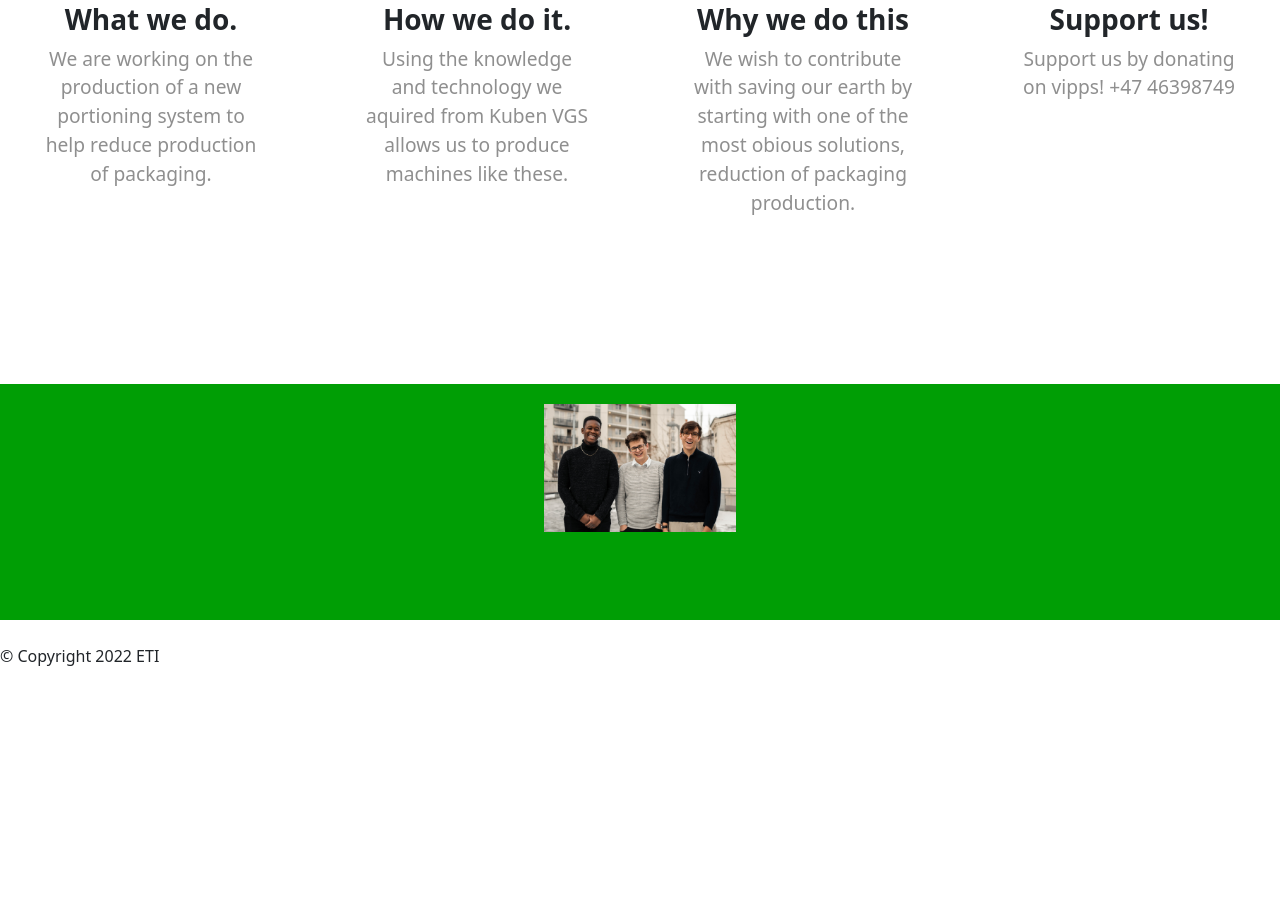
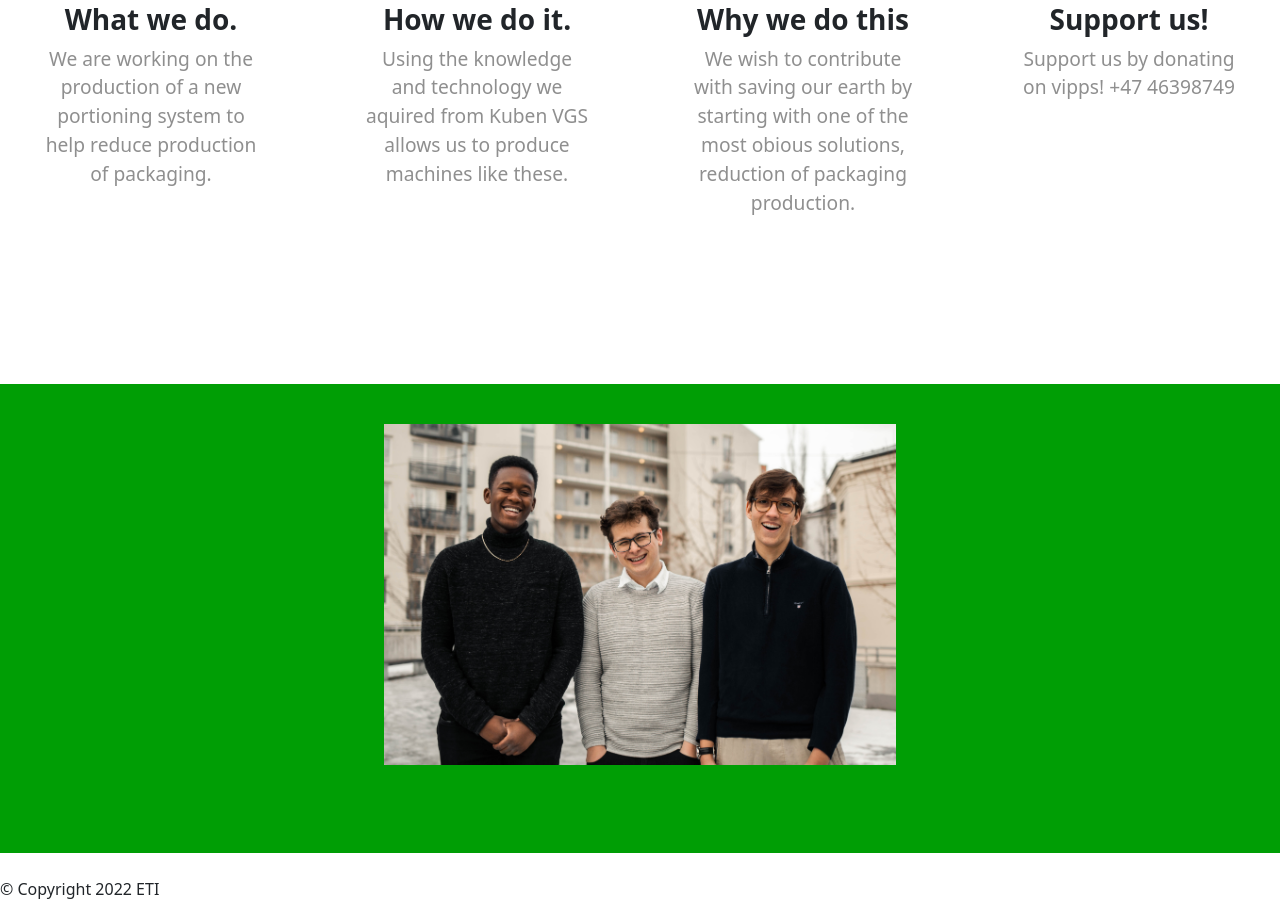
Before and after one commit to w0jjy/ETI, a plain HTML site: page index.html in a window 1280 px wide. Shown: the part 1488-2405 px from the top of the page. Before the commit the page ends 2172 px from the top, so only its background shows below. Drawn offline with nearby package versions, Linux system fonts and the light colour scheme.

Commit message:
Update styles.css

```diff
--- a/styles.css
+++ b/styles.css
@@ -95,8 +95,8 @@ h2 {
 }
 
 .Pictures-logo {
-	width: 15%;
-	margin: 20px 20px 50px;
+	width: 40%;
+	margin: 40px 40px 50px;
 }
 
 /* Contact us*/
```
